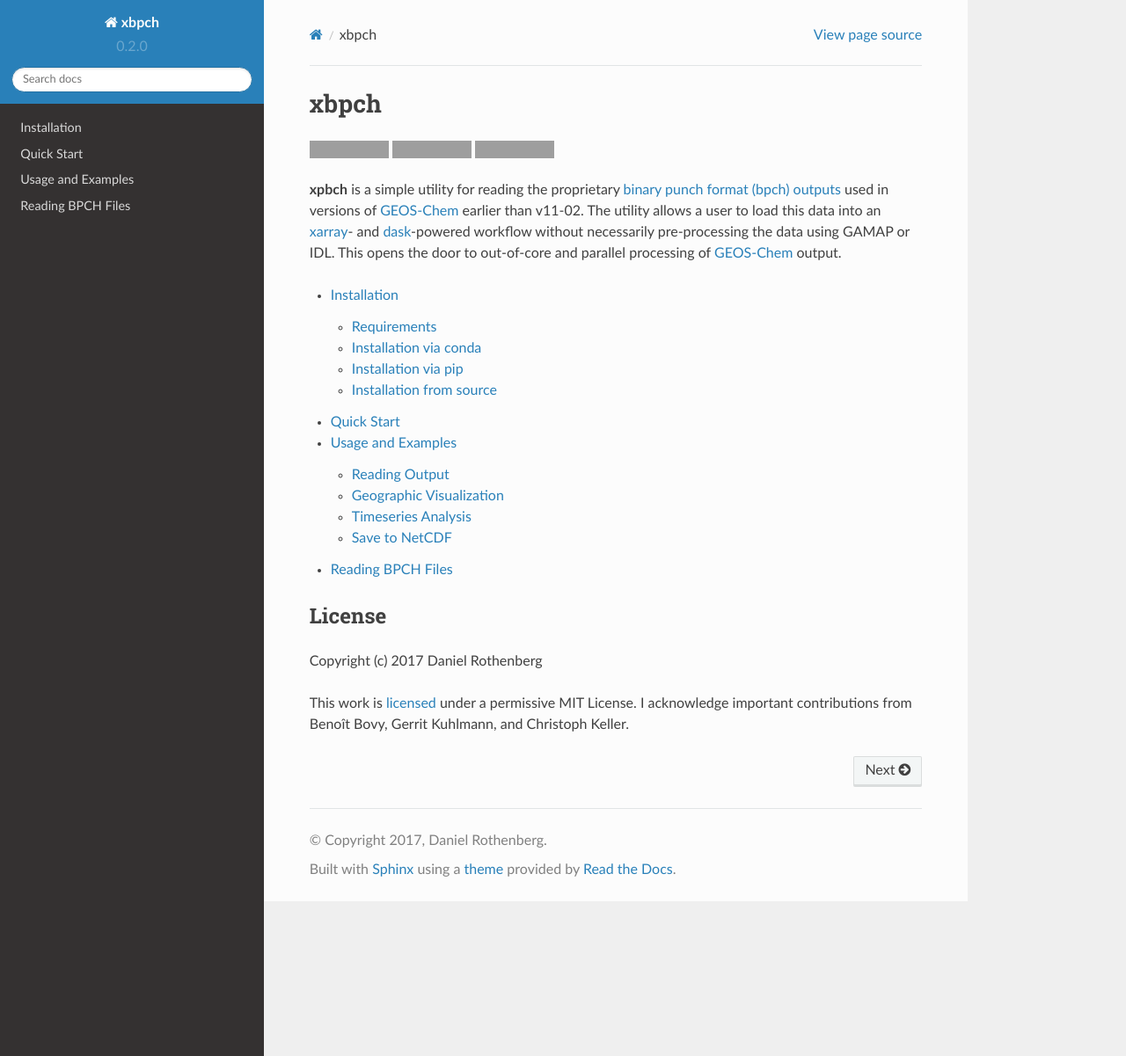
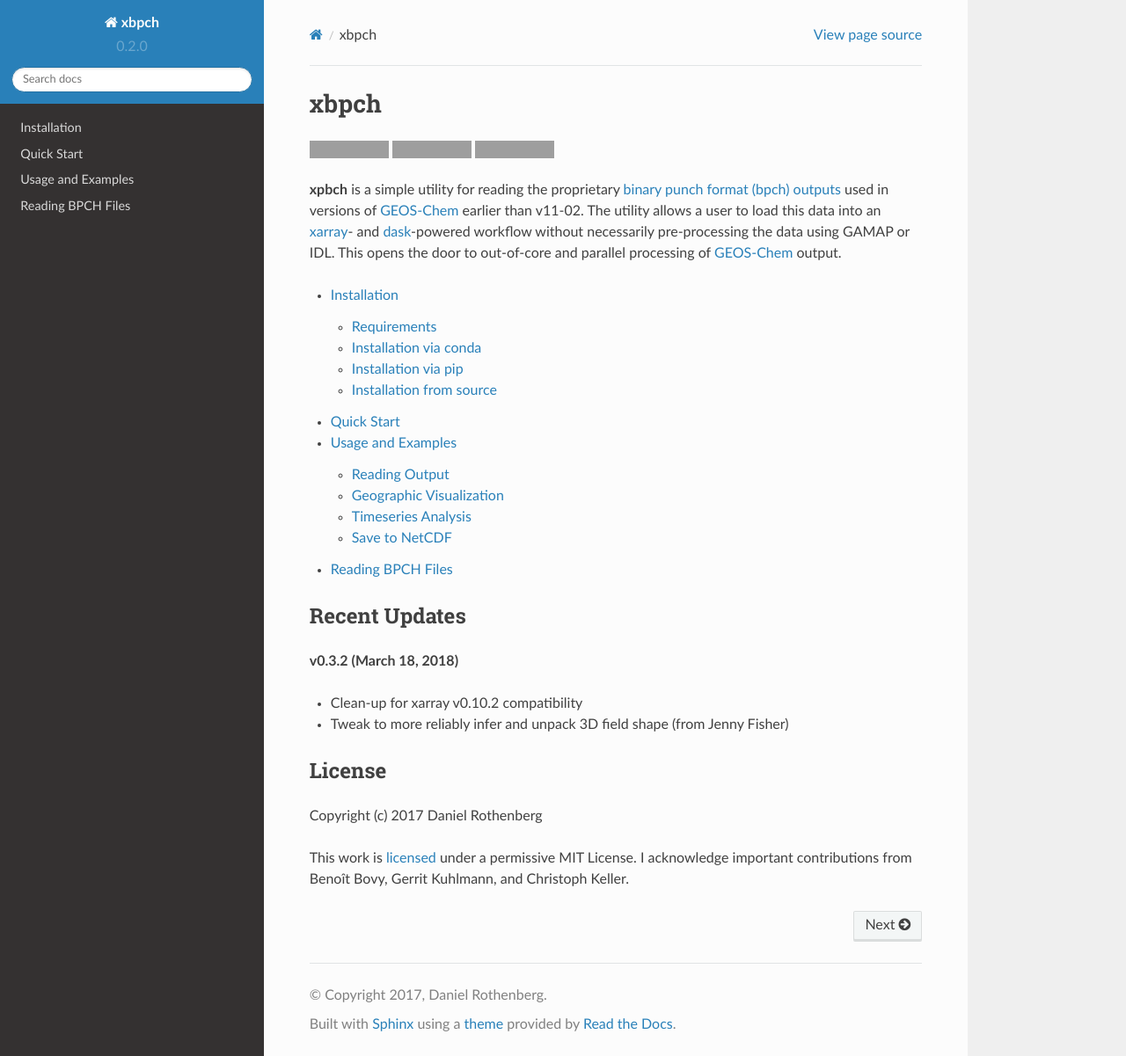
Before and after one commit to darothen/xbpch, a Sphinx documentation site: the page built from doc/index.rst, in a window 1280 px wide and 1201 px high. Shown: the whole window at 88% size. Built offline with Sphinx 7.4.7 and the Read the Docs theme 2.0.0, drawn with Linux system fonts in a browser that asks for light colours; grey boxes are pictures that could not be loaded.

Commit message:
Add whats new to documentation

```diff
--- a/doc/index.rst
+++ b/doc/index.rst
@@ -27,6 +27,14 @@
     usage
     reading
 
+Recent Updates
+--------------
+
+**v0.3.2 (March 18, 2018)**
+
+- Clean-up for xarray v0.10.2 compatibility
+- Tweak to more reliably infer and unpack 3D field shape (from Jenny Fisher)
+
 
 .. _dask: http://dask.pydata.org
 .. _xarray: http://xarray.pydata.org
```
